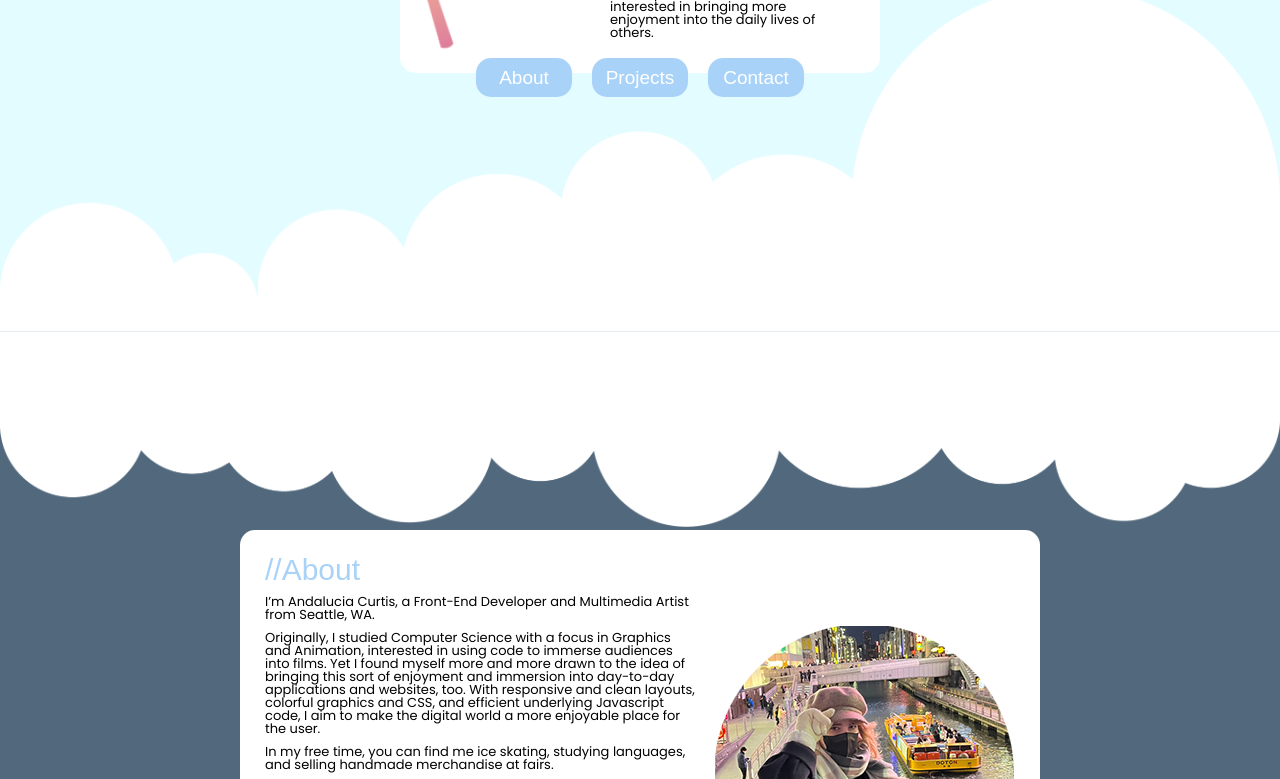
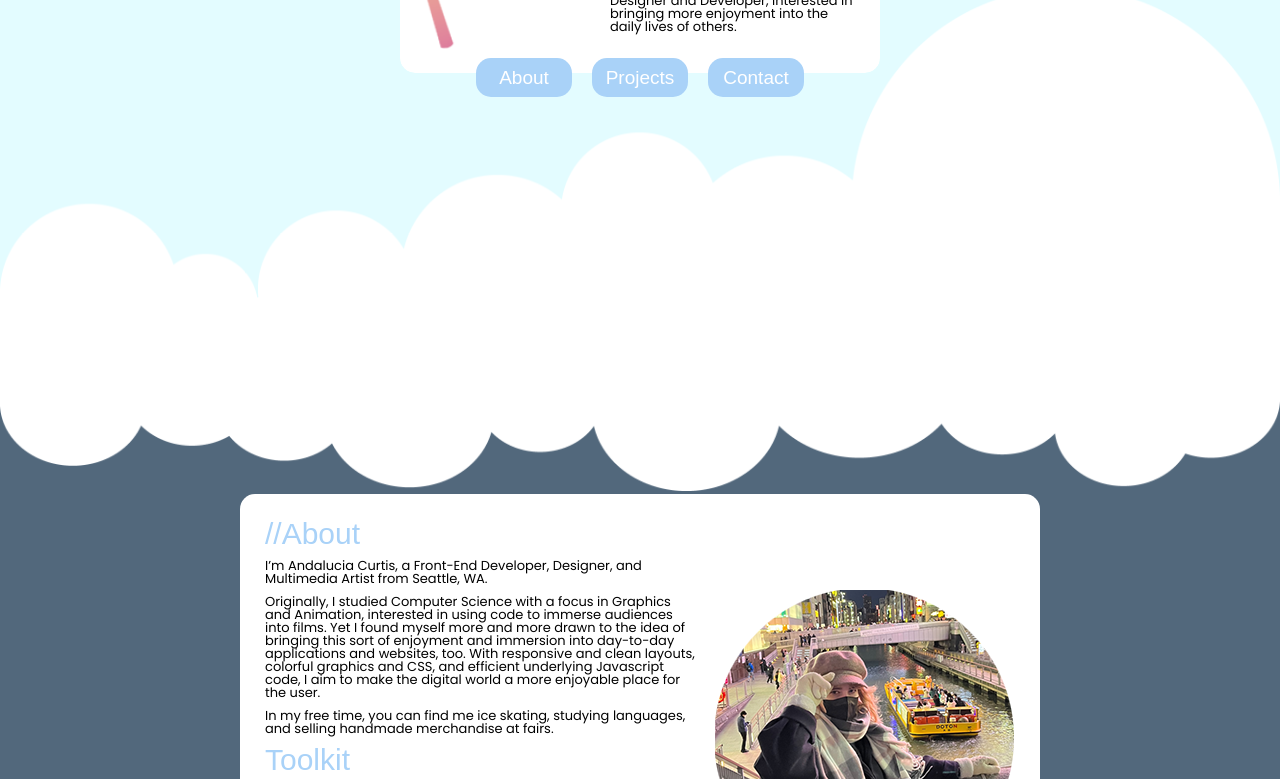
Before and after one commit to andaluciacurtis/Portfolio-Website, a plain HTML site: page index.html in a window 1280 px wide. Shown: the part 469-1248 px from the top of the page. Drawn offline with Linux system fonts and the light colour scheme; files whose address does not match are found by name; a web font is replaced by a local one.

Commit message:
adjusting design

```diff
--- a/css/style.css
+++ b/css/style.css
@@ -129,6 +129,7 @@ nav h2 {
   position: absolute;
   bottom: 0;
   z-index: 1;
+  margin-bottom: -1px;
 }
 
 /* ABOUT PAGE */
--- a/index.html
+++ b/index.html
@@ -30,7 +30,7 @@
                     <div class="hero-text">
                         <h4>Hello! I'm</h4>
                         <h1>Andalucia Curtis</h1>
-                        <p>I'm a Seattle-based Front-End Developer and Multimedia Artist, interested in bringing more enjoyment into the daily lives of others.</p>
+                        <p>I'm a Seattle-based Front-End Designer and Developer, interested in bringing more enjoyment into the daily lives of others.</p>
                     </div>
                 </div>
 
@@ -47,15 +47,85 @@
 
 
 
+
+
+
+
+
+
+
+
+
+
+
+
+
+
+
+
+
+
+
+
+
+
+
+
+
+
+
+
+
+
+
+
+
+
+
+
+
+
+
+
+
+
+
+
+
+
+
+
+
+
+
+
+
+
+
+
+
+
+
+
+
+
+
+
+
+
+
+
             <section class="two" id="pageTwo">
 
 
                 <div class="section-container">
+                    <div class="nav-spacer"></div>
+
                     <img src="images/divider.png" alt="cloud-divider" class="cloud-divider">
                     <div class="about-container">
                         <div class="about-text">
                             <h2>//About</h2>
-                            <p>I’m Andalucia Curtis, a Front-End Developer and Multimedia Artist from Seattle, WA.
+                            <p>I’m Andalucia Curtis, a Front-End Developer, Designer, and Multimedia Artist from Seattle, WA.
 
                             <p>Originally, I studied Computer Science with a focus in Graphics and Animation, interested in using code to immerse audiences into films. Yet I found myself more and more drawn to the idea of bringing this sort of enjoyment and immersion into day-to-day applications and websites, too. With responsive and clean layouts, colorful graphics and CSS, and efficient underlying Javascript code, I aim to make the digital world a more enjoyable place for the user. </p>
 
```
Also changed, not shown: images/2x/divider.png (added), images/divider.png (deleted), 1 other file.
